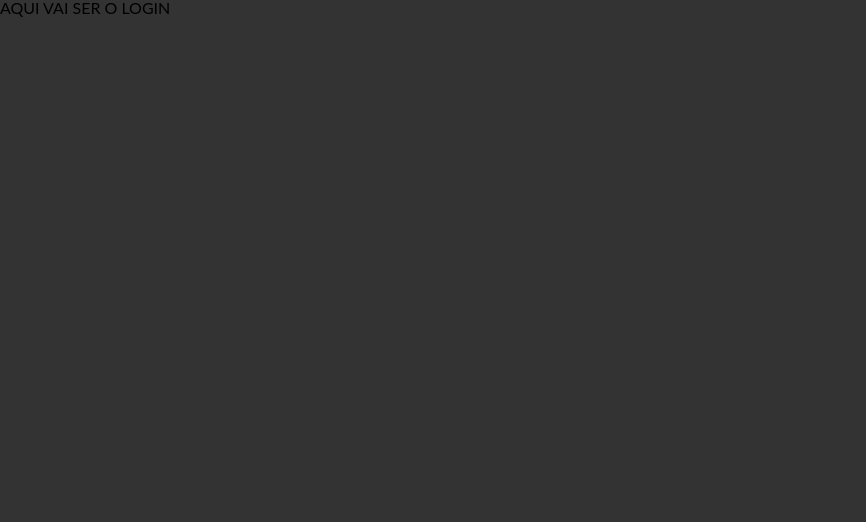
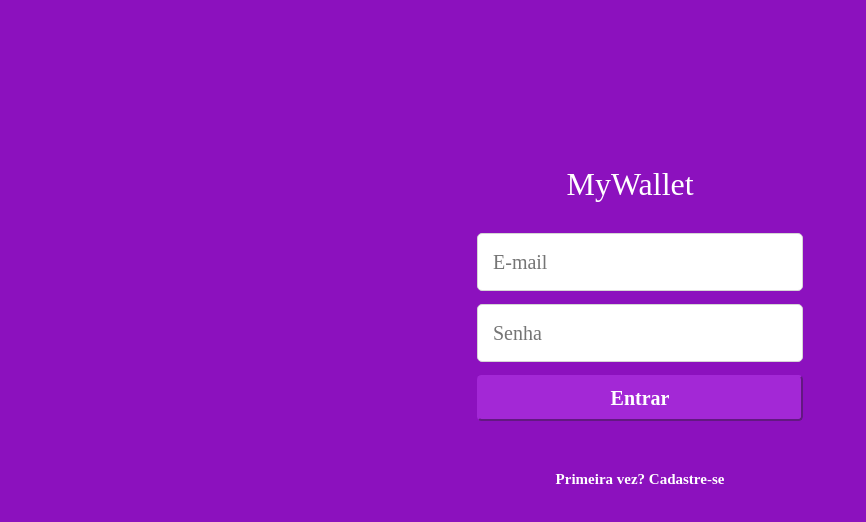
Before and after one commit to angelicacavalheiro/MyWallet-frontend, a React (Create React App) app: page / in a window 1280 px wide. Shown: the top 522 px of the page, without its empty margins (0-866 px from the left). Built offline with nearby package versions, Linux system fonts and the light colour scheme.

Commit message:
Login component styling added

```diff
--- a/src/components/Login.js
+++ b/src/components/Login.js
@@ -1,7 +1,107 @@
+import styled from 'styled-components';
+import { Link, useHistory } from "react-router-dom";
+import { useState } from 'react';
+import Loader from "react-loader-spinner";
+
 export default function Login(){
+
+    const[email, setEmail] = useState("")
+    const[password, setPassword] = useState("")
+    const[loading, setLoading] = useState(false)
+    const history = useHistory()
+
+    function requestLogin(event) {
+        setLoading(true)
+        history.push('/') //só pra testar
+        event.preventDefault(); // impede o redirecionamento
+    }
+
     return(
-        <div>
-            <p> AQUI VAI SER O LOGIN </p>
-        </div>
+        <Container loading={loading} >
+        <Logo> MyWallet </Logo>
+        <form onSubmit={requestLogin}>
+
+            <input type="email" email="input" required placeholder="E-mail"
+            value={email} onChange={(e) => setEmail(e.target.value)}/>
+
+            <input type="password" password="input" placeholder="Senha"
+            value={password} onChange={(e) => setPassword(e.target.value)}/>
+
+            {(loading === true) ?
+            <button> <Loader type="ThreeDots" color="#FFFFFF" height={45} width={80} /> </button>
+             : <button onClick={requestLogin}> Entrar </button>}
+
+            <Link to={`/register`} style={{textDecoration: 'none'}}>
+                <p>Primeira vez? Cadastre-se</p>
+            </Link>
+        </form>
+    </Container>
     )
 }
+
+const Container = styled.div`
+    display: flex;
+    flex-direction: column;
+    width: 100vw;
+    height: 100vh;
+    background: #8C11BE;
+
+	p {
+        font-family: Raleway;
+        font-weight: bold;
+        font-size: 15px;
+        line-height: 18px;
+        color: #FFFFFF;
+        width: 227px;
+        height: 18px;
+        text-align: center;
+        margin: 36px auto 192px auto;
+	}
+    input{
+        width: 326px;
+        height: 58px;
+        border: 1px solid #D5D5D5;
+        padding: 18px 0 17px 15px;
+        border-radius: 5px;
+        margin: 0 auto 13px auto;
+        font-family: Raleway;
+        font-size: 20px;
+        line-height: 23px;
+        color: #000000;
+        opacity: ${props => props.loading ? 0.7 : 1};
+        background: ${props => props.loading ? "#F2F2F2" : "#FFFFFF"};
+        pointer-events: ${props => props.loading ? "none" : "visiblePainted"};
+    }
+    button{
+        width: 326px;
+        height: 46px;
+        background: #A328D6;
+        border-radius: 4.63636px;
+        border-color: #A328D6;
+        margin: 0 auto 13px auto;
+        padding: 11px auto 12px auto;
+        font-family: Raleway;
+        font-weight: bold;
+        font-size: 20px;
+        line-height: 23px;
+        color: #FFFFFF;
+        opacity: ${props => props.loading ? 0.7 : 1};
+        pointer-events: ${props => props.loading ? "none" : "visiblePainted"};
+    }
+    form {
+        text-align: center;
+        display: flex;
+        flex-direction: column;
+    }
+`;
+
+const Logo = styled.div`
+    width: 147px;
+    height: 50px;
+    margin: 159px auto 24px auto;
+
+    font-family: Saira Stencil One;
+    font-size: 32px;
+    line-height: 50px;
+    color: #FFFFFF;
+`;
--- a/src/reset.css
+++ b/src/reset.css
@@ -53,8 +53,8 @@ table {
 @import url('https://fonts.googleapis.com/css2?family=Raleway:wght@400;700&family=Saira+Stencil+One&display=swap');
 
 body{
-    font-family: 'Lato', sans-serif;
-    background-color: #333333;
+    font-family: 'Raleway', sans-serif;
+    background: #8C11BE;
 }
 
 h1{
```
